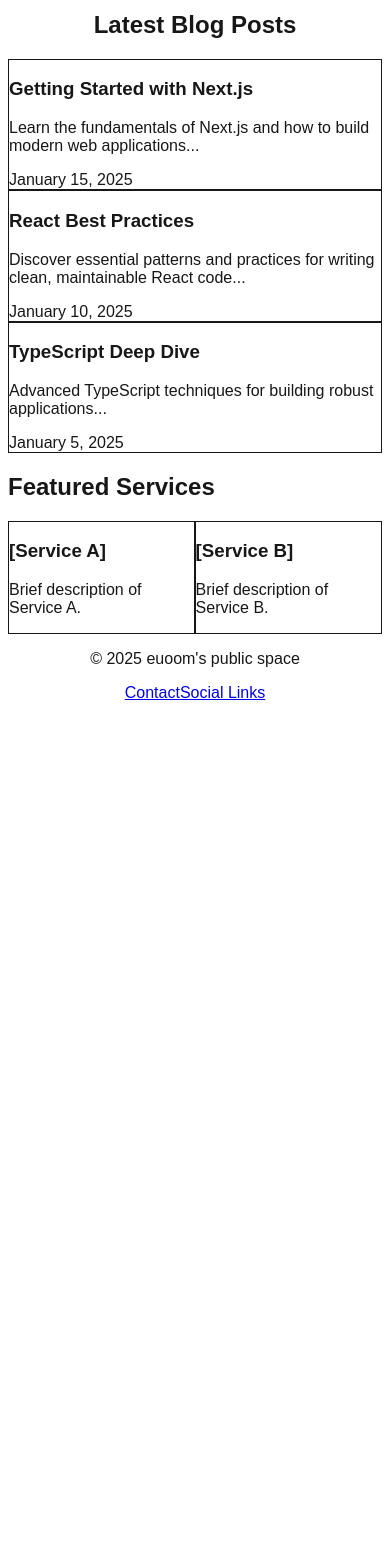
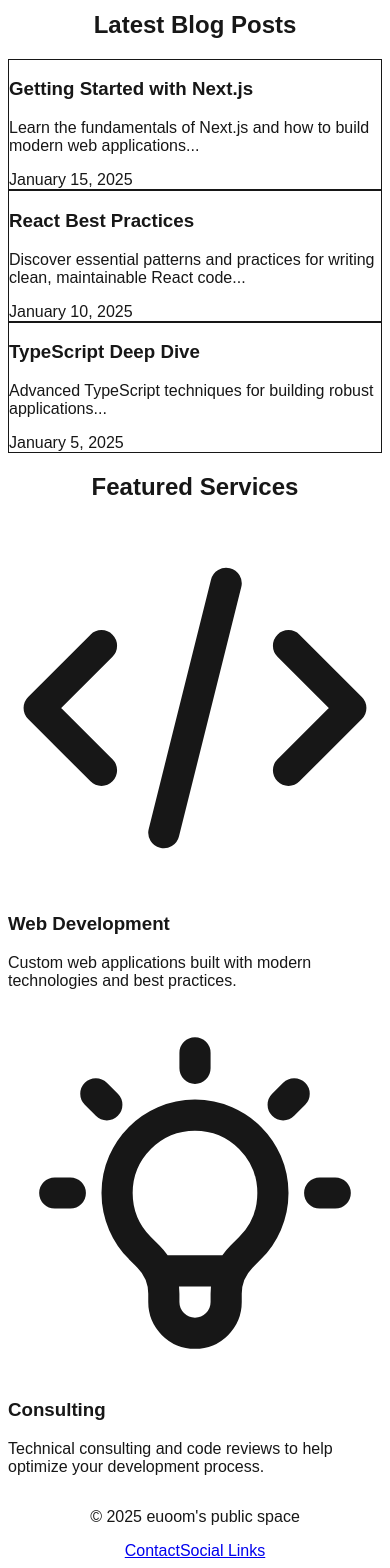
Before and after one commit to euoom/euoom_public_space, a Next.js app: page / in a window 390 px wide. Shown: the part 259-1827 px from the top of the page. Before the commit the page ends 969 px from the top, so only its background shows below. Built offline with nearby package versions, Linux system fonts and the light colour scheme.

Commit message:
Update featured services section
cgen-5fe9fa22aa134d1483368ccbb14d9af0

```diff
--- a/src/app/page.tsx
+++ b/src/app/page.tsx
@@ -76,21 +76,61 @@ export default function Home() {
         </section>
 
         {/* Featured Services */}
-        <section>
-          <h2 className="text-2xl font-bold mb-4">Featured Services</h2>
-          <div className="flex gap-4">
-            {/* Placeholder for services */}
-            <div className="p-4 border rounded-lg">
-              <h3 className="text-xl font-semibold">[Service A]</h3>
-              <p className="text-gray-600 dark:text-gray-300">
-                Brief description of Service A.
-              </p>
-            </div>
-            <div className="p-4 border rounded-lg">
-              <h3 className="text-xl font-semibold">[Service B]</h3>
-              <p className="text-gray-600 dark:text-gray-300">
-                Brief description of Service B.
-              </p>
+        <section className="py-16 bg-gray-50">
+          <div className="max-w-6xl mx-auto px-6">
+            <h2 className="text-3xl font-bold mb-12 text-center">
+              Featured Services
+            </h2>
+            <div className="grid grid-cols-1 md:grid-cols-2 gap-8">
+              {/* Placeholder for services */}
+              <div className="bg-white rounded-xl p-8 shadow-sm hover:shadow-md transition-shadow">
+                <div className="w-12 h-12 bg-blue-100 rounded-lg flex items-center justify-center mb-4">
+                  <svg
+                    className="w-6 h-6 text-blue-600"
+                    fill="none"
+                    stroke="currentColor"
+                    viewBox="0 0 24 24"
+                  >
+                    <path
+                      strokeLinecap="round"
+                      strokeLinejoin="round"
+                      strokeWidth={2}
+                      d="M10 20l4-16m4 4l4 4-4 4M6 16l-4-4 4-4"
+                    />
+                  </svg>
+                </div>
+                <h3 className="text-xl font-semibold mb-3 text-gray-900">
+                  Web Development
+                </h3>
+                <p className="text-gray-600">
+                  Custom web applications built with modern technologies and
+                  best practices.
+                </p>
+              </div>
+              <div className="bg-white rounded-xl p-8 shadow-sm hover:shadow-md transition-shadow">
+                <div className="w-12 h-12 bg-green-100 rounded-lg flex items-center justify-center mb-4">
+                  <svg
+                    className="w-6 h-6 text-green-600"
+                    fill="none"
+                    stroke="currentColor"
+                    viewBox="0 0 24 24"
+                  >
+                    <path
+                      strokeLinecap="round"
+                      strokeLinejoin="round"
+                      strokeWidth={2}
+                      d="M9.663 17h4.673M12 3v1m6.364 1.636l-.707.707M21 12h-1M4 12H3m3.343-5.657l-.707-.707m2.828 9.9a5 5 0 117.072 0l-.548.547A3.374 3.374 0 0014 18.469V19a2 2 0 11-4 0v-.531c0-.895-.356-1.754-.988-2.386l-.548-.547z"
+                    />
+                  </svg>
+                </div>
+                <h3 className="text-xl font-semibold mb-3 text-gray-900">
+                  Consulting
+                </h3>
+                <p className="text-gray-600">
+                  Technical consulting and code reviews to help optimize your
+                  development process.
+                </p>
+              </div>
             </div>
           </div>
         </section>
```
